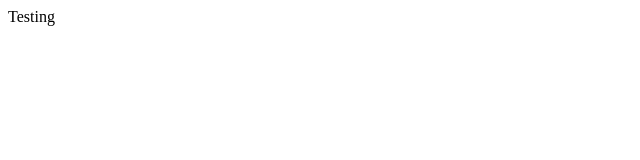
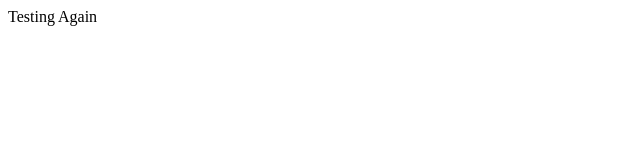
Before and after one commit to REV-G1-P1/P3-Repo-FrontEnd, a React (Create React App) app: page / in a window 1280 px wide. Shown: the top 160 px of the page, without its empty margins (0-640 px from the left). Built offline with nearby package versions, Linux system fonts and the light colour scheme.

Commit message:
Test Commit Branch Security 2

```diff
--- a/src/App.tsx
+++ b/src/App.tsx
@@ -3,7 +3,7 @@ import './App.css';
 function App() {
     return (
         <div className="App">
-            Testing
+            Testing Again
         </div>
     );
 }
```
